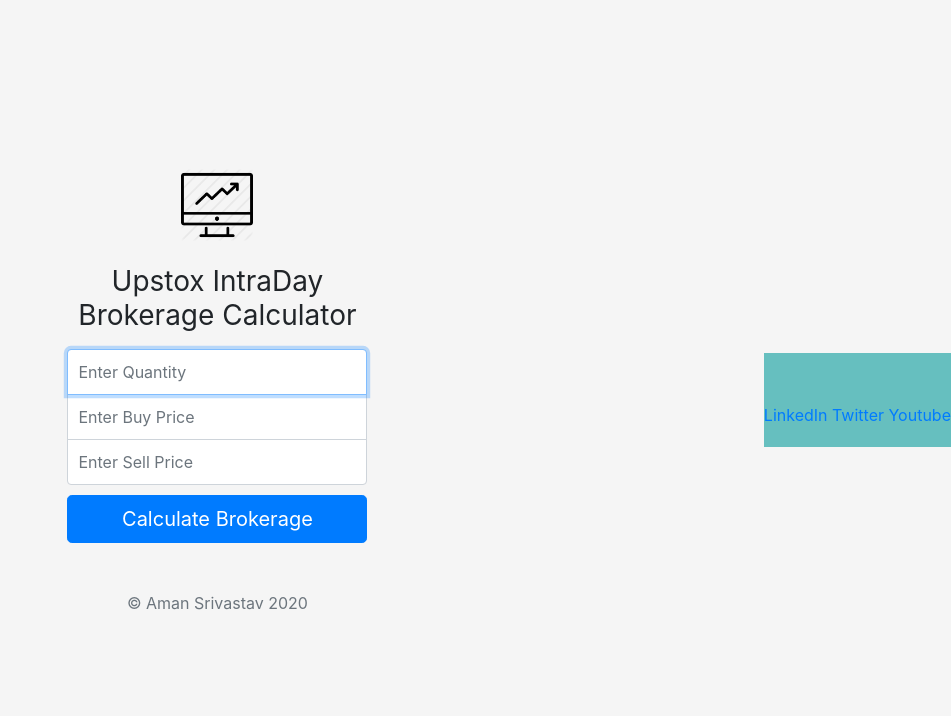
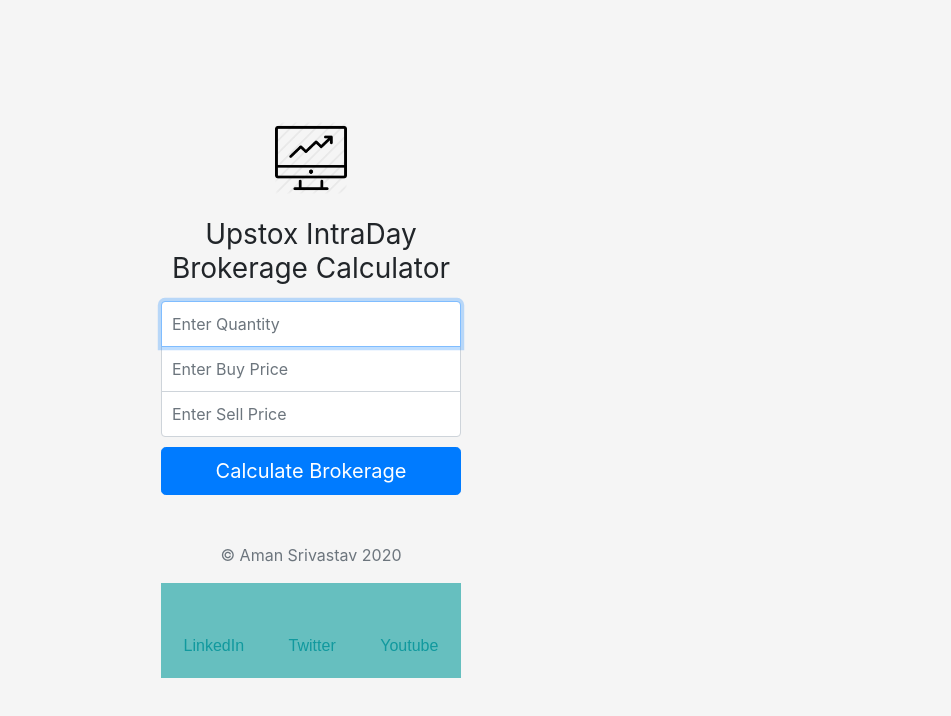
Before and after one commit to ashusriv07/brok, a website: page index.html in a window 1280 px wide. Shown: the whole page, without its empty margins (329-1280 px from the left). Drawn offline with nearby package versions, Linux system fonts and the light colour scheme; files whose address does not match are found by name.

Commit message:
Contact footer success

```diff
--- a/Public/css/styles.css
+++ b/Public/css/styles.css
@@ -55,3 +55,12 @@
     padding-top: 50px;
     padding-bottom: 20px;
 }
+a{
+  color: #11999E;
+  font-family: 'Montserrat', sans-serif;
+  margin: 10px 20px;
+  text-decoration: none;
+}
+a:hover{
+  color: #EAF6F6;
+}
```
Also changed, not shown: index.html (+2 -1 lines).
